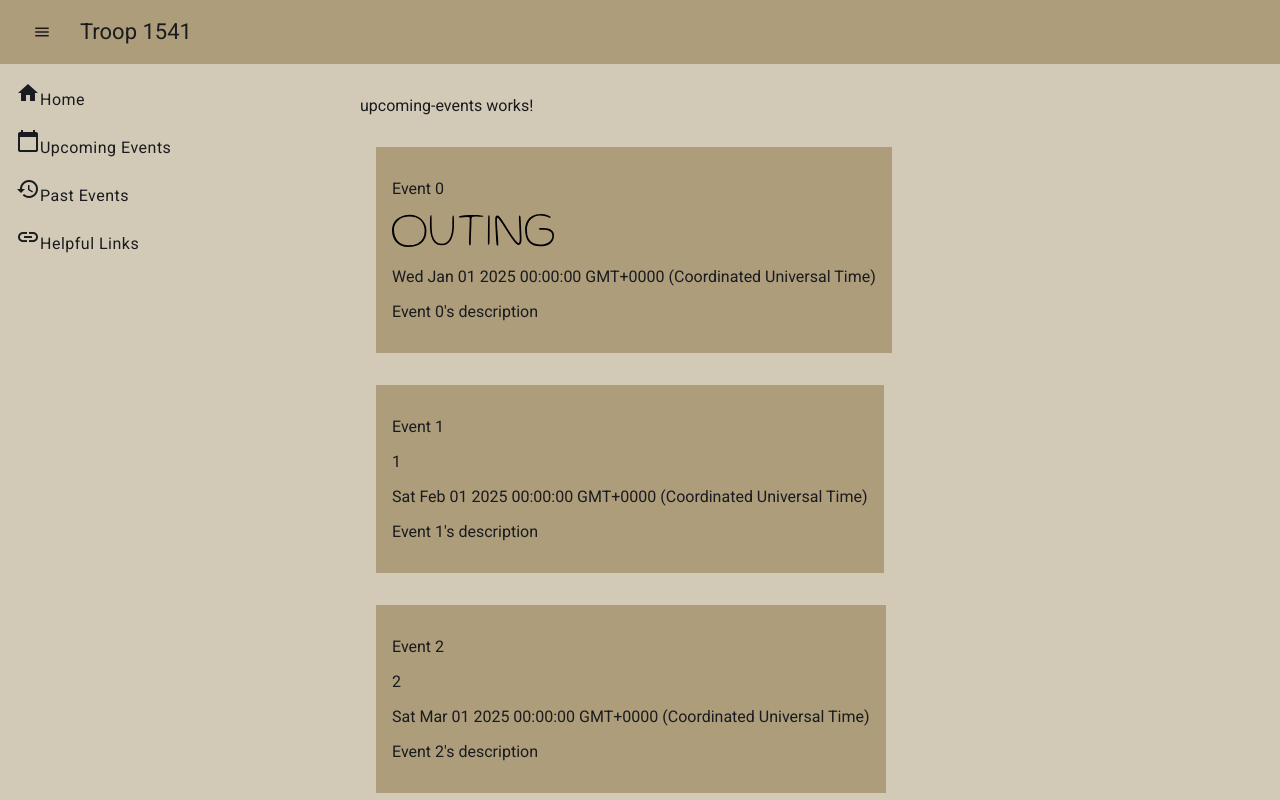
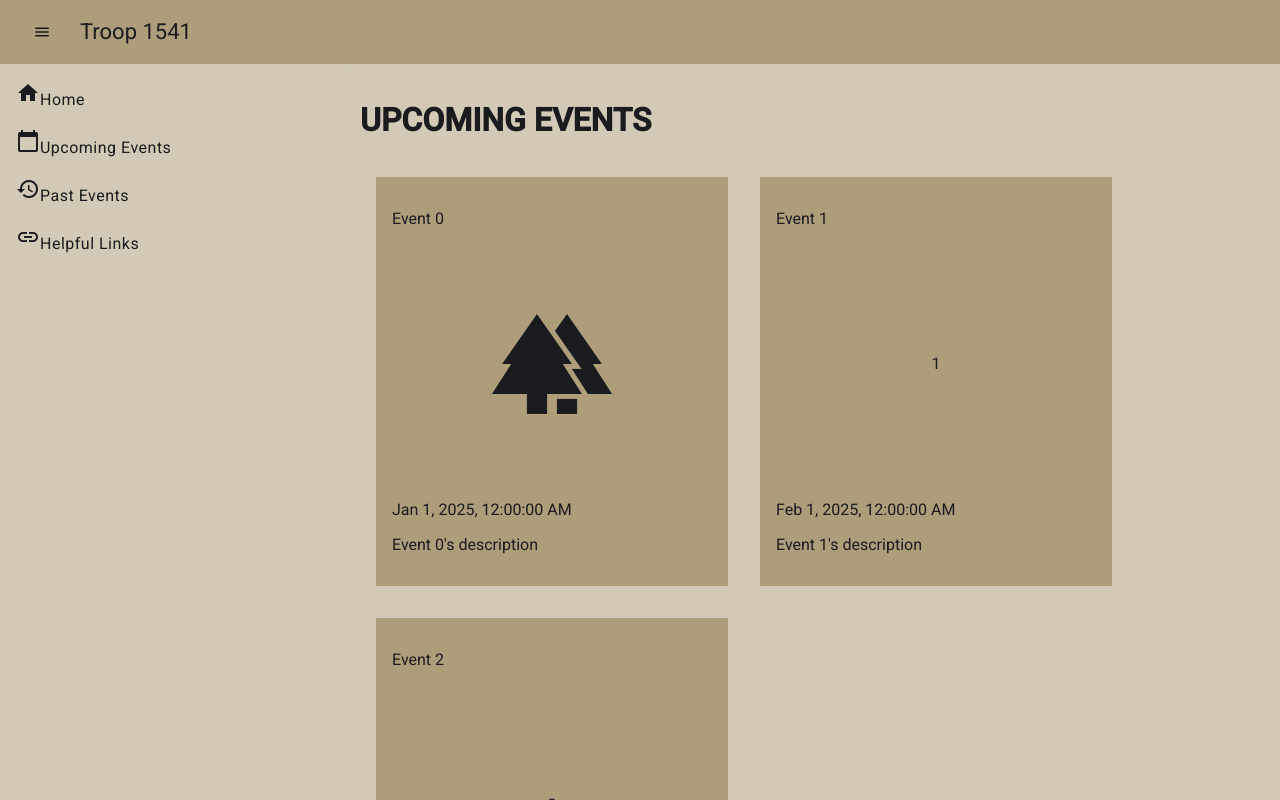
Before and after one commit to lucas-andrew-j/troop-website, an Angular app: page /upcoming-events in a window 1280 px wide. Built offline with nearby package versions, Linux system fonts and the light colour scheme.

Commit message:
Updates upcoming events page to use icon for default images

```diff
--- a/src/app/upcoming-events/upcoming-events.component.html
+++ b/src/app/upcoming-events/upcoming-events.component.html
@@ -1,16 +1,18 @@
-<p>upcoming-events works!</p>
+<h1>UPCOMING EVENTS</h1>
 
 <div class="event-list">
   @for (event of upcomingEventList; track event.id) {
     <div class="event-card">
       <p>{{event.name}}</p>
-      @if (event.pictureId) {
-        {{event.pictureId}}
-      } @else {
-        <img src="assets/outing.svg" alt="">
-      }
-      <p>{{event.date}}</p>
-      <p>{{event.description}}</p>
+      <div style="width: 20rem; height: 15rem; justify-content: center; display: flex; align-items: center;">
+        @if (event.pictureId) {
+          {{event.pictureId}}
+        } @else {
+          <mat-icon style="transform: scale(5)">forest</mat-icon>
+        }
+      </div>
+      <p>{{ event.date | date:'medium' }}</p>
+      <p>{{ event.description }}</p>
     </div>
   }
 </div>
--- a/src/app/upcoming-events/upcoming-events.component.ts
+++ b/src/app/upcoming-events/upcoming-events.component.ts
@@ -1,10 +1,12 @@
 import { Component, inject } from '@angular/core';
 import {UpcomingEventInfo} from '../upcomingevent';
 import {UpcomingEventsService} from './upcoming-events.service';
+import {MatIconModule} from '@angular/material/icon';
+import {DatePipe} from '@angular/common';
 
 @Component({
   selector: 'app-upcoming-events',
-  imports: [],
+  imports: [MatIconModule, DatePipe],
   templateUrl: './upcoming-events.component.html',
   styleUrl: './upcoming-events.component.css'
 })
```
